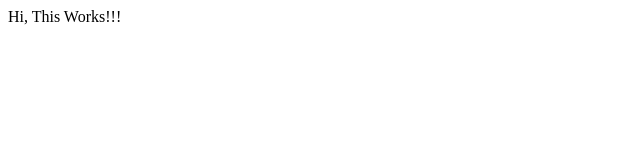
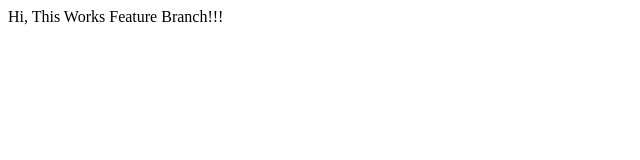
Before and after one commit to pradeep724/MyFirstRepo, a plain HTML site: page index.html in a window 1280 px wide. Shown: the whole page, without its empty margins (0-640 px from the left). Drawn offline with Linux system fonts and the light colour scheme.

Commit message:
Feature Branch

```diff
--- a/index.html
+++ b/index.html
@@ -1,5 +1,5 @@
 <html>
 	<body>
-		Hi, This Works!!!
+		Hi, This Works Feature Branch!!!
 	</body>
 </html>
```
